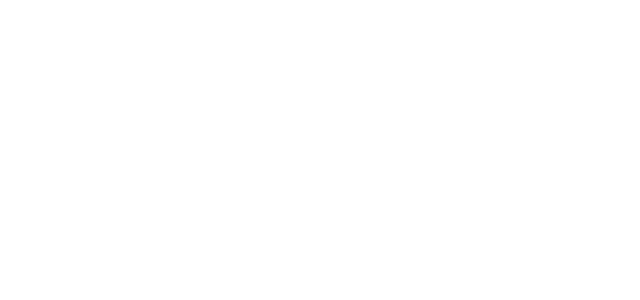
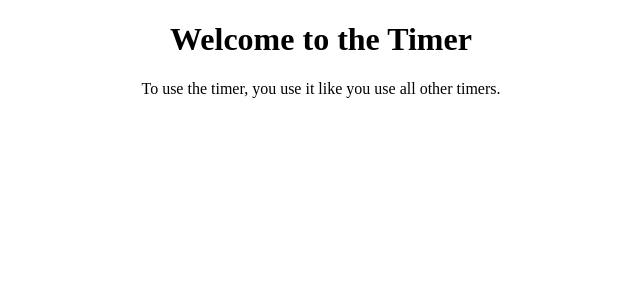
Before and after one commit to AndrewPomo/react-clock, a React (Create React App) app: page / in a window 1280 px wide. Shown: the top 300 px of the page, without its empty margins (319-959 px from the left). Built offline with nearby package versions, Linux system fonts and the light colour scheme.

Commit message:
set up timer component

```diff
--- a/src/App.js
+++ b/src/App.js
@@ -1,5 +1,6 @@
 /* eslint-disable */
 import React, { Component } from 'react';
+import Timer from './Timer.js'
 import './App.css';
 
 
@@ -7,7 +8,7 @@ class App extends Component {
   constructor(props) {
     super(props);
     this.state = {
-      input: '0:00',
+      input: '0:00:00',
       hours: '0',
       minutes: '0',
       seconds: '0'
@@ -34,7 +35,9 @@ class App extends Component {
   render() {
     return (
       <div className="App">
-
+        <h1>Welcome to the Timer</h1>
+        <p>To use the timer, you use it like you use all other timers.</p>
+        <Timer></Timer>
       </div>
     );
   }
--- /dev/null
+++ b/src/Timer.js
@@ -0,0 +1,9 @@
+/* eslint-disable */
+import React from 'react';
+
+var Timer = ({videos, handleVideoListEntryTitleClick}) => (
+  <div className="timer">
+  </div>
+);
+
+export default Timer;
--- a/src/index.js
+++ b/src/index.js
@@ -1,6 +1,5 @@
 import React from 'react';
 import ReactDOM from 'react-dom';
-// import './index.css';
 import App from './App';
 import registerServiceWorker from './registerServiceWorker';
 
```
